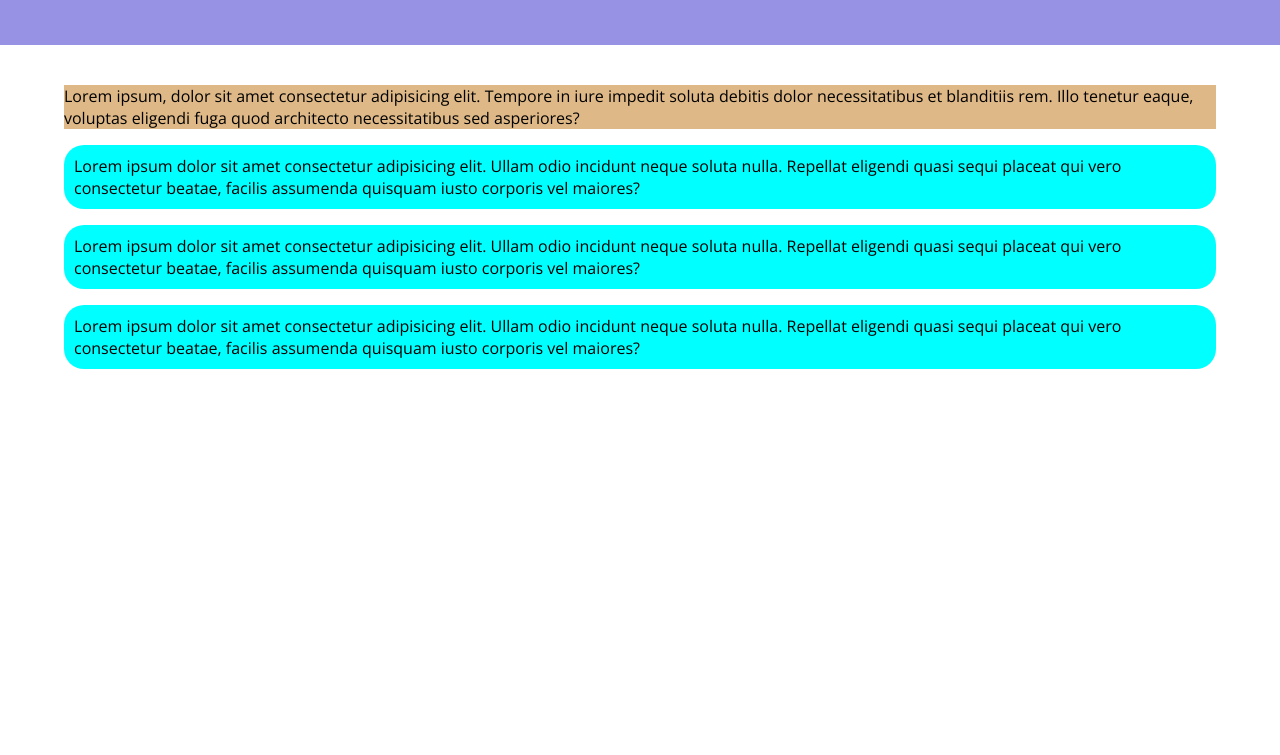
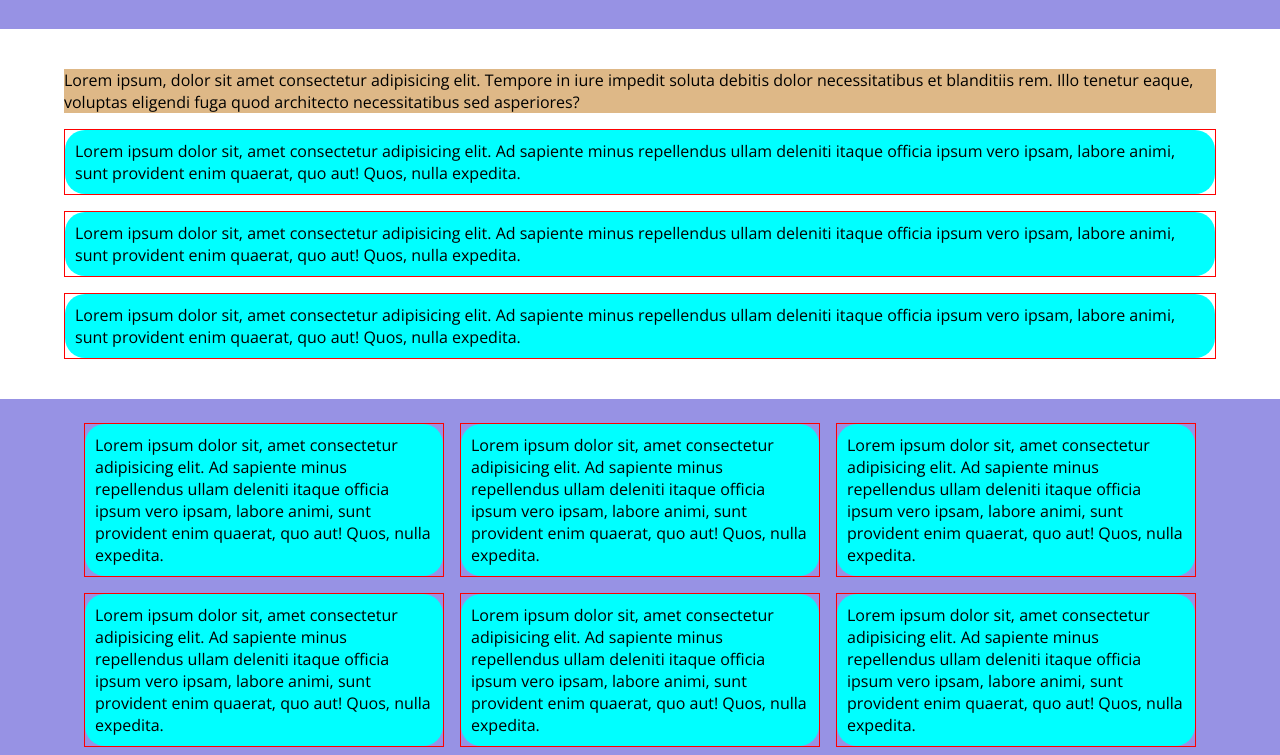
Before and after one commit to Alex12012000/htmlcss-responsive-layout, a plain HTML site: page index.html in a window 1280 px wide. Shown: the part 759-1514 px from the top of the page. Before the commit the page ends 1168 px from the top, so only its background shows below. Drawn offline with nearby package versions, Linux system fonts and the light colour scheme.

Commit message:
Only-Layout Benefits

```diff
--- a/css/style.css
+++ b/css/style.css
@@ -53,7 +53,6 @@ nav {
 .card {
     padding: 10px;
     border-radius: 20px;
-    margin-bottom: 1rem;
     /* TEST */
     background-color: aqua;
 }
@@ -74,6 +73,7 @@ nav {
 .col {
     /* TEST */
     border: 1px solid red;
+    margin-bottom: 1rem;
 }
 
 /* Testimonials */
@@ -89,6 +89,19 @@ nav {
 
 .column {
     margin-top: 1rem;
+}
+
+.testimonial-col {
+    /* TEST */
+    border: 1px solid red;
+    margin-bottom: 1rem;
+
+}
+/* Benefits */
+
+.benefits {
+    background-color: #9792e4;
+    padding-top: 1rem;
 }
 
 /* ---------------------
--- a/index.html
+++ b/index.html
@@ -107,20 +107,60 @@
                 </div>
 
                 <div class="column">
-                    <div class="card">
-                        Lorem ipsum dolor sit amet consectetur adipisicing elit. Ullam odio incidunt neque soluta nulla. Repellat eligendi quasi sequi placeat qui vero consectetur beatae, facilis assumenda quisquam iusto corporis vel maiores?
+                    <div class="testimonial-col">
+                        <div class="card">
+                            Lorem ipsum dolor sit, amet consectetur adipisicing elit. Ad sapiente minus repellendus ullam deleniti itaque officia ipsum vero ipsam, labore animi, sunt provident enim quaerat, quo aut! Quos, nulla expedita.
+                        </div>
                     </div>
-                    <div class="card">
-                        Lorem ipsum dolor sit amet consectetur adipisicing elit. Ullam odio incidunt neque soluta nulla. Repellat eligendi quasi sequi placeat qui vero consectetur beatae, facilis assumenda quisquam iusto corporis vel maiores?
+                    <div class="testimonial-col">
+                        <div class="card">
+                            Lorem ipsum dolor sit, amet consectetur adipisicing elit. Ad sapiente minus repellendus ullam deleniti itaque officia ipsum vero ipsam, labore animi, sunt provident enim quaerat, quo aut! Quos, nulla expedita.
+                        </div>
                     </div>
-                    <div class="card">
-                        Lorem ipsum dolor sit amet consectetur adipisicing elit. Ullam odio incidunt neque soluta nulla. Repellat eligendi quasi sequi placeat qui vero consectetur beatae, facilis assumenda quisquam iusto corporis vel maiores?
+                    <div class="testimonial-col">
+                        <div class="card">
+                            Lorem ipsum dolor sit, amet consectetur adipisicing elit. Ad sapiente minus repellendus ullam deleniti itaque officia ipsum vero ipsam, labore animi, sunt provident enim quaerat, quo aut! Quos, nulla expedita.
+                        </div>
                     </div>
                 </div>
             </div>
         </section>
 
-
+        <!-- Benefits -->
+        <section class="benefits">
+            <div class="columns container">
+                <div class="col">
+                    <div class="card">
+                        Lorem ipsum dolor sit, amet consectetur adipisicing elit. Ad sapiente minus repellendus ullam deleniti itaque officia ipsum vero ipsam, labore animi, sunt provident enim quaerat, quo aut! Quos, nulla expedita.
+                    </div>
+                </div>
+                <div class="col">
+                    <div class="card">
+                        Lorem ipsum dolor sit, amet consectetur adipisicing elit. Ad sapiente minus repellendus ullam deleniti itaque officia ipsum vero ipsam, labore animi, sunt provident enim quaerat, quo aut! Quos, nulla expedita.
+                    </div>
+                </div>
+                <div class="col">
+                    <div class="card">
+                        Lorem ipsum dolor sit, amet consectetur adipisicing elit. Ad sapiente minus repellendus ullam deleniti itaque officia ipsum vero ipsam, labore animi, sunt provident enim quaerat, quo aut! Quos, nulla expedita.
+                    </div>
+                </div>
+                <div class="col">
+                    <div class="card">
+                        Lorem ipsum dolor sit, amet consectetur adipisicing elit. Ad sapiente minus repellendus ullam deleniti itaque officia ipsum vero ipsam, labore animi, sunt provident enim quaerat, quo aut! Quos, nulla expedita.
+                    </div>
+                </div>
+                <div class="col">
+                    <div class="card">
+                        Lorem ipsum dolor sit, amet consectetur adipisicing elit. Ad sapiente minus repellendus ullam deleniti itaque officia ipsum vero ipsam, labore animi, sunt provident enim quaerat, quo aut! Quos, nulla expedita.
+                    </div>
+                </div>
+                <div class="col">
+                    <div class="card">
+                        Lorem ipsum dolor sit, amet consectetur adipisicing elit. Ad sapiente minus repellendus ullam deleniti itaque officia ipsum vero ipsam, labore animi, sunt provident enim quaerat, quo aut! Quos, nulla expedita.
+                    </div>
+                </div>
+            </div>
+        </section>
     </main>
 
 </body>
```
